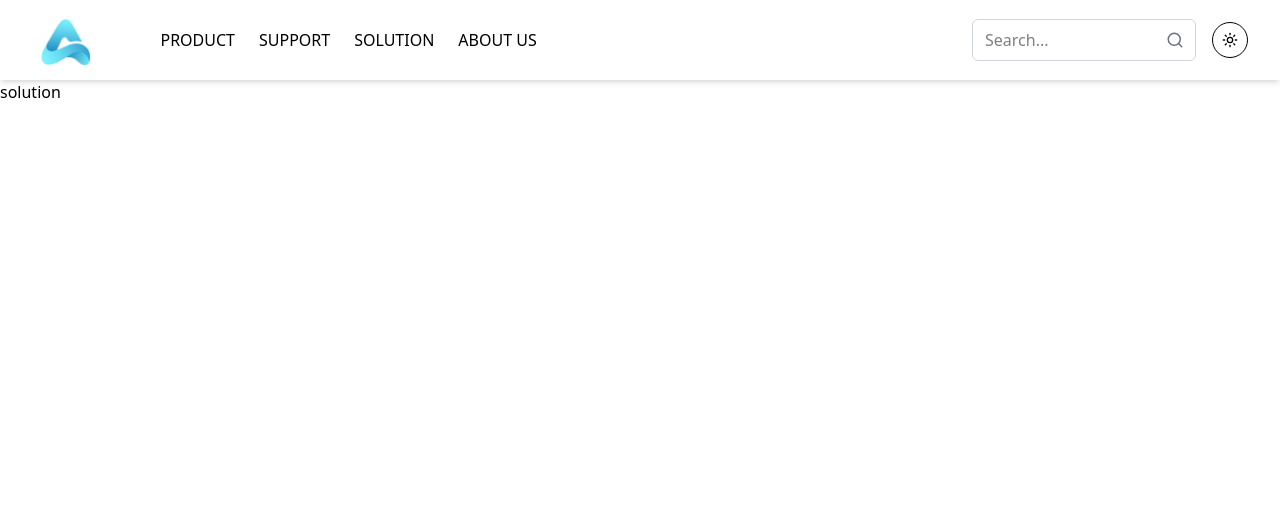
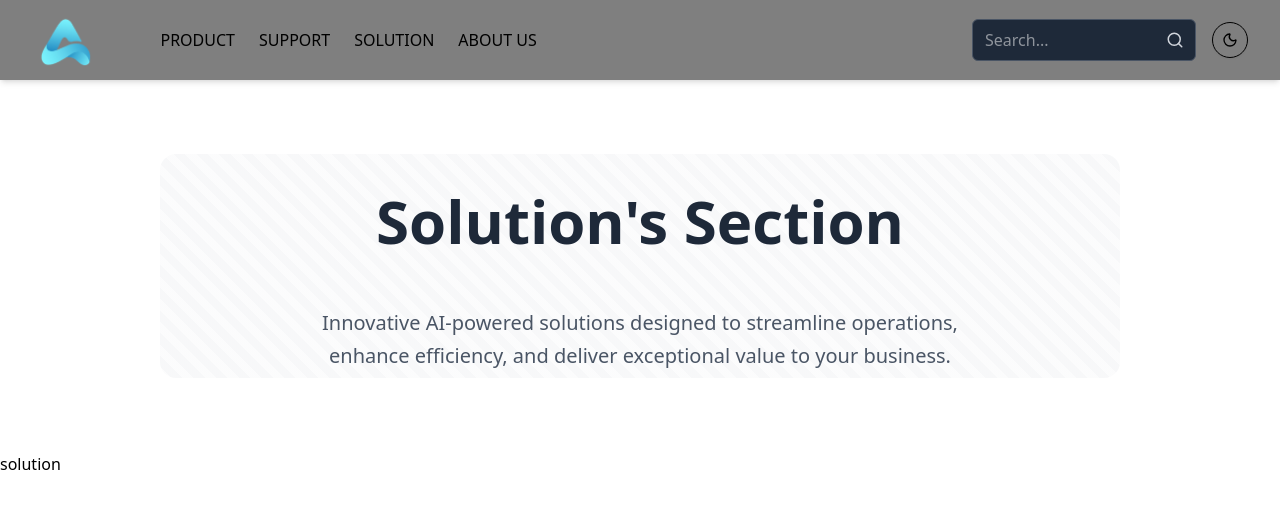
Before and after one commit to SachinSemwal007/ACM-Website, a React (Vite) app in the folder client/: page /solution in a window 1280 px wide. Shown: the top 508 px of the page. Built offline with nearby package versions, Linux system fonts and the light colour scheme.

Commit message:
theme issue resolved

```diff
--- a/client/src/components/Header.jsx
+++ b/client/src/components/Header.jsx
@@ -1,10 +1,15 @@
 import React from 'react';
-const Header = () => {
+
+const Header = ({ title, description }) => {
+  // Default values if no props passed
+  const defaultTitle = "Simplify Your AI Journey";
+  const defaultDescription =
+    "Deliver AI at scale across cloud, data center, edge, and client—that's the power of Intel Inside®.";
+
   return (
     <div className="relative flex flex-col items-center justify-center text-center py-12 sm:py-16 lg:py-20 px-4 sm:px-6 lg:px-8 overflow-hidden">
 
       <div className="absolute inset-0 flex items-center justify-center">
-
         <div
           className="w-[85%] sm:w-[80%] lg:w-[75%] h-40 sm:h-58 lg:h-56 rounded-2xl opacity-30"
           style={{
@@ -17,16 +22,15 @@
             )`
           }}
         />
-
       </div>
 
       {/* Header Content */}
       <div className="relative z-10 max-w-xs sm:max-w-2xl lg:max-w-4xl mx-auto">
         <h1 className="text-3xl sm:text-4xl md:text-5xl lg:text-6xl font-bold text-gray-800 leading-tight sm:leading-tight lg:leading-tight py-4 sm:py-6">
-          Simplify Your AI Journey
+          {title || defaultTitle}
         </h1>
         <p className="mt-4 sm:mt-6 text-base sm:text-lg lg:text-xl text-gray-600 leading-relaxed max-w-sm sm:max-w-xl lg:max-w-2xl mx-auto px-2 sm:px-0">
-          Deliver AI at scale across cloud, data center, edge, and client—that's the power of Intel Inside®.
+          {description || defaultDescription}
         </p>
       </div>
     </div>
--- a/client/src/components/Navbar.jsx
+++ b/client/src/components/Navbar.jsx
@@ -11,7 +11,7 @@
   const [isOpen, setIsOpen] = useState(false);
 
   return (
-    <nav className="bg-white  shadow-md transition-colors">
+    <nav className="bg-white dark:bg-black/50 shadow-md transition-colors">
       <div className="px-4 sm:px-6 lg:px-8">
         <div className="flex justify-between h-20 items-center">
           {/* Logo */}
@@ -58,8 +58,7 @@
               <input
                 type="text"
                 placeholder="Search..."
-                // className="pl-3 pr-10 py-2 w-48 lg:w-56 border border-gray-300 dark:border-gray-600 rounded-md bg-white dark:bg-gray-800 text-black dark:text-white focus:outline-none focus:ring-2 focus:ring-blue-500"
-                className="pl-3 pr-10 py-2 w-48 lg:w-56 border border-gray-300  rounded-md bg-white  text-black  focus:outline-none focus:ring-2 focus:ring-blue-500/50"
+                className="pl-3 pr-10 py-2 w-48 lg:w-56 border border-gray-300 dark:border-gray-600 rounded-md bg-white dark:bg-gray-800 text-black dark:text-white focus:outline-none focus:ring-2 focus:ring-blue-500"
               />
               <Search className="absolute right-3 top-1/2 transform -translate-y-1/2 text-gray-500 dark:text-gray-300" size={18} />
             </div>
--- a/client/src/index.css
+++ b/client/src/index.css
@@ -1,64 +1,3 @@
 @import "tailwindcss";
 
-@layer base {
-  :root {
-    --background: 214 100% 99%;
-    --foreground: 213 5% 0%;
-    --card: 214 100% 97%;
-    --card-foreground: 213 5% 10%;
-    --popover: 213 100% 95%;
-    --popover-foreground: 213 100% 0%;
-    --primary: 212 93% 23%;
-    --primary-foreground: 0 0% 0%;
-    --secondary: 213 93% 64%;
-    --secondary-foreground: 0 0% 0%;
-    --muted: 175 30% 85%;
-    --muted-foreground: 213 5% 35%;
-    --accent: 175 30% 80%;
-    --accent-foreground: 213 5% 10%;
-    --destructive: 0 100% 30%;
-    --destructive-foreground: 213 5% 90%;
-    --border: 213 30% 50%;
-    --input: 213 30% 18%;
-    --ring: 213 93.4% 64.3%;
-    --radius: 0.5rem;
-    --sidebar-background: 0 0% 98%;
-    --sidebar-foreground: 240 5.3% 26.1%;
-    --sidebar-primary: 240 5.9% 10%;
-    --sidebar-primary-foreground: 0 0% 98%;
-    --sidebar-accent: 240 4.8% 95.9%;
-    --sidebar-accent-foreground: 240 5.9% 10%;
-    --sidebar-border: 220 13% 91%;
-    --sidebar-ring: 217.2 91.2% 59.8%;
-  }
-  .dark {
-    --background: 210 11% 15%;
-    --foreground: 214 100% 99%;
-    --card: 215 28% 17%;
-    --card-foreground: 213 5% 90%;
-    --popover: 213 50% 5%;
-    --popover-foreground: 213 5% 90%;
-    --primary: 212 93% 23%;
-    --primary-foreground: 0 0% 0%;
-    --secondary: 213 93% 64%;
-    --secondary-foreground: 0 0% 100%;
-    --muted: 175 30% 15%;
-    --muted-foreground: 213 5% 60%;
-    --accent: 175 30% 15%;
-    --accent-foreground: 213 5% 90%;
-    --destructive: 0 100% 30%;
-    --destructive-foreground: 213 5% 90%;
-    --border: 213 30% 50%;
-    --input: 213 30% 18%;
-    --ring: 213 93.4% 64.3%;
-    --radius: 0.5rem;
-    --sidebar-background: 240 5.9% 10%;
-    --sidebar-foreground: 240 4.8% 95.9%;
-    --sidebar-primary: 224.3 76.3% 48%;
-    --sidebar-primary-foreground: 0 0% 100%;
-    --sidebar-accent: 240 3.7% 15.9%;
-    --sidebar-accent-foreground: 240 4.8% 95.9%;
-    --sidebar-border: 240 3.7% 15.9%;
-    --sidebar-ring: 217.2 91.2% 59.8%;
-  }
-}
+@custom-variant dark (&:where(.dark, .dark *));
--- a/client/src/pages/Products.jsx
+++ b/client/src/pages/Products.jsx
@@ -1,13 +1,17 @@
-import React from 'react'
+import React from 'react';
 import Navbar from '../components/Navbar';
+import Header from '../components/Header';
 
 const Products = () => {
   return (
     <div>
-        <Navbar/>
-        product
+      <Navbar />
+      <Header
+        title="Product's Section"
+        description="Innovative AI-powered solutions designed to streamline operations, enhance efficiency, and deliver exceptional value to your business."
+      />
     </div>
-  )
-}
+  );
+};
 
 export default Products;
--- a/client/src/pages/Solution.jsx
+++ b/client/src/pages/Solution.jsx
@@ -1,10 +1,15 @@
 import React from 'react'
 import Navbar from '../components/Navbar';
+import Header from '../components/Header';
 
 const Solution = () => {
   return (
     <div>
             <Navbar/>
+            <Header
+                title="Solution's Section"
+                description="Innovative AI-powered solutions designed to streamline operations, enhance efficiency, and deliver exceptional value to your business."
+            />
             solution
     </div>
   )
```
